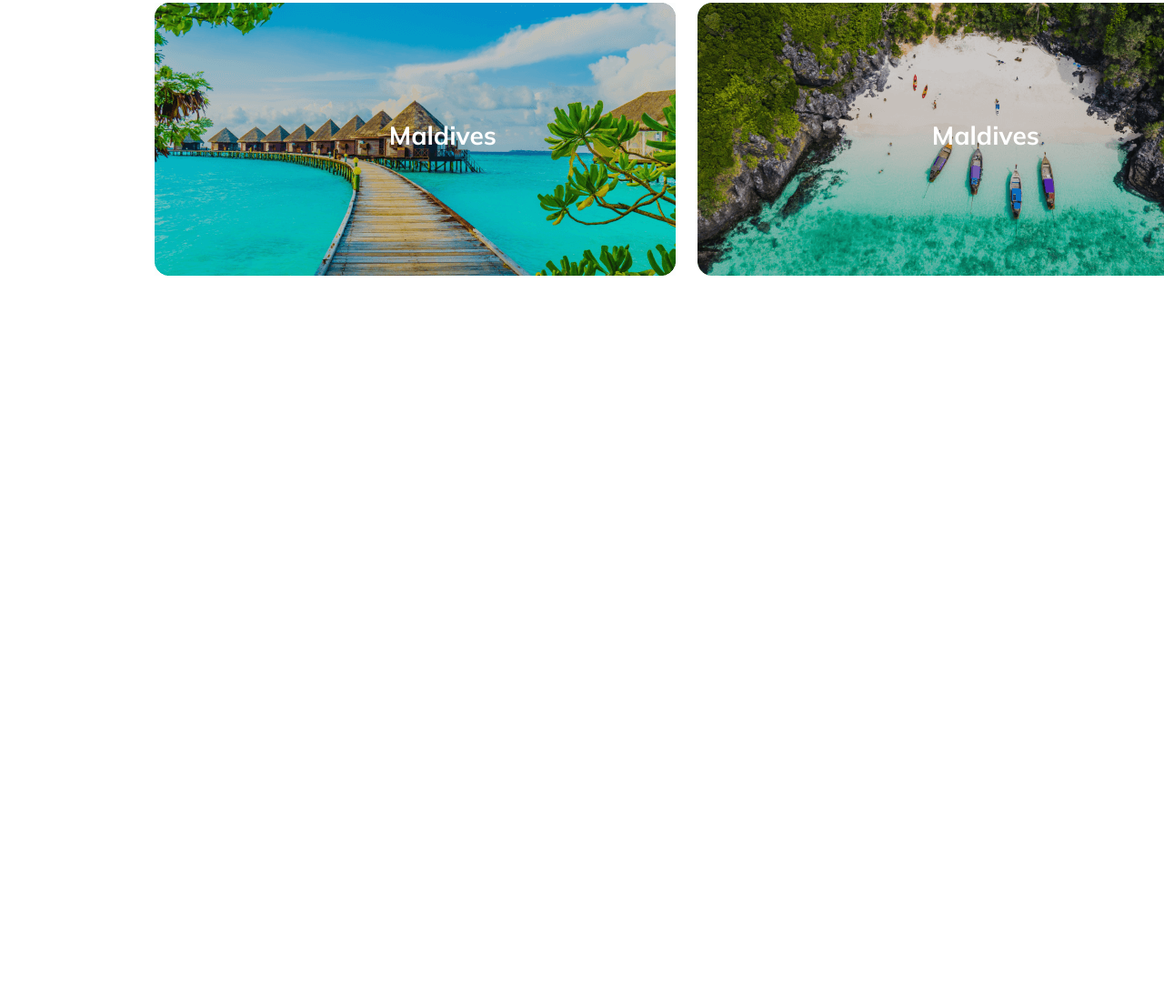
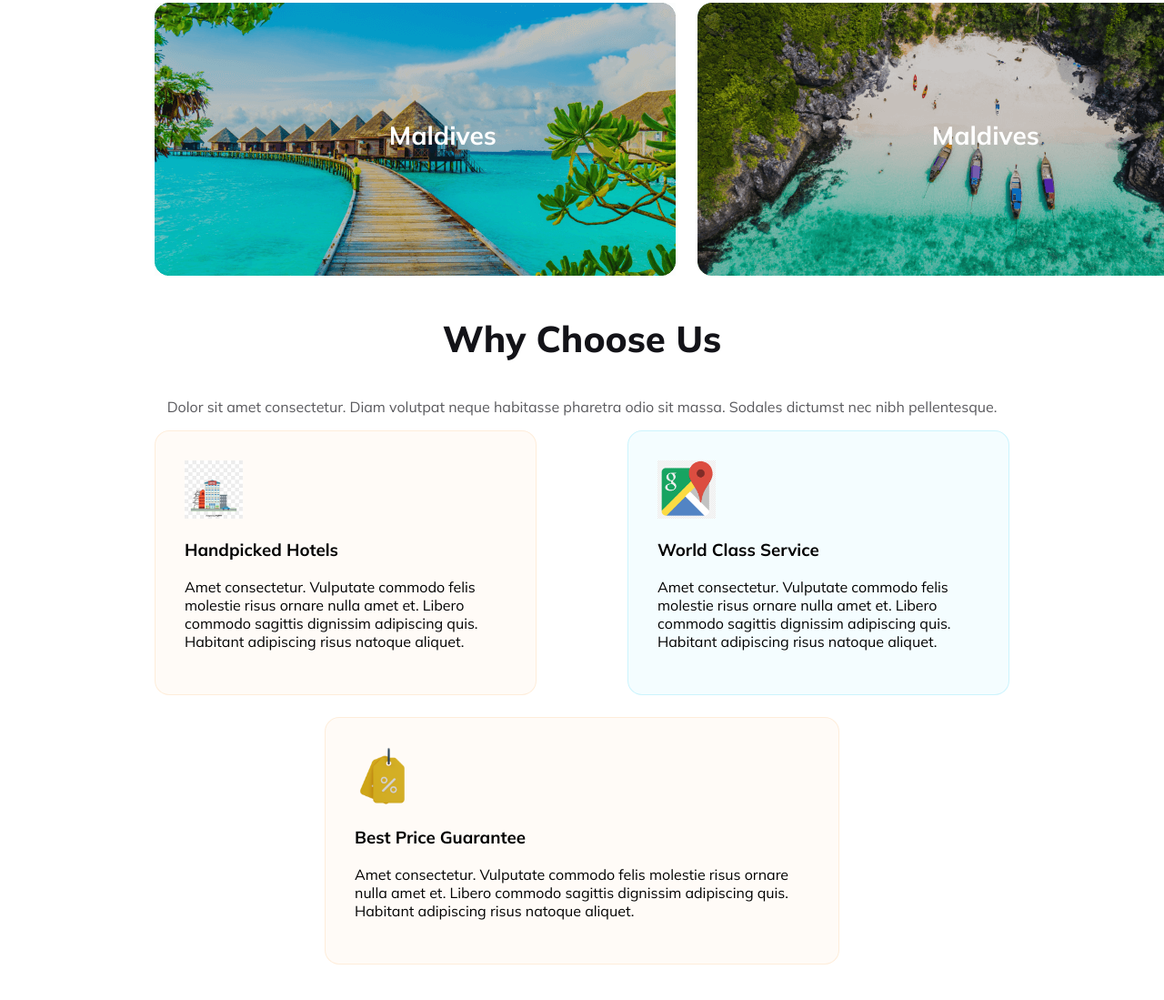
Before and after one commit to SangramBishwas/Assignment-02, a plain HTML site: page index.html in a window 1280 px wide. Shown: the part 2216-3315 px from the top of the page at 91% size. Before the commit the page ends 2573 px from the top, so only its background shows below. Drawn offline with Linux system fonts and the light colour scheme.

Commit message:
complete section four

```diff
--- a/index.html
+++ b/index.html
@@ -121,6 +121,36 @@
     </div>
     </div>
 </section>
+
+<section class="four">
+    <h3 class="section-title">
+        Why Choose Us
+    </h3>
+    <p class="description">
+        Dolor sit amet consectetur. Diam volutpat neque habitasse pharetra odio sit massa. Sodales dictumst nec nibh pellentesque.
+    </p>
+    <div class="services">
+        <div class="service-one">
+        <img src="Logos/hotel.jpg" alt="">
+        <h3 class="services-title">Handpicked Hotels</h3>
+        <p class="services-description">
+            Amet consectetur. Vulputate commodo felis molestie risus  ornare nulla amet et. Libero commodo sagittis dignissim adipiscing quis. Habitant adipiscing risus natoque aliquet.
+        </p>
+    </div>
+    <div class="service-two">
+        <img src="Logos/location.png" alt="">
+        <h3 class="services-title">World Class Service</h3>
+        <p class="services-description">Amet consectetur. Vulputate commodo felis molestie risus  ornare nulla amet et. Libero commodo sagittis dignissim adipiscing quis. Habitant adipiscing risus natoque aliquet. </p>
+    </div>
+</div>
+<div class="services">
+        <div class="service-three">
+        <img src="Logos/price-tag.webp" alt="">
+        <h3 class="services-title">Best Price Guarantee</h3>
+        <p class="services-description">Amet consectetur. Vulputate commodo felis molestie risus  ornare nulla amet et. Libero commodo sagittis dignissim adipiscing quis. Habitant adipiscing risus natoque aliquet. </p>
+    </div>
+</div>
+</section>
 </main>
 </body>
 </html>
--- a/style.css
+++ b/style.css
@@ -147,7 +147,7 @@
  .description {
      color: var(--primary-color);
      font-size: 1rem;
-     font-style: normal;
+     text-align: center;
      font-weight: 400;
      margin-top: 24px;
  }
@@ -183,6 +183,41 @@
      top: 30%;
      left: 45%;
      font-size: 1.75rem;
+ }
+
+ .services {
+     display: flex;
+     gap: 100px;
+     justify-content: space-evenly;
+     align-items: center;
+ }
+
+ .service-one {
+     border-radius: 16px;
+     border: 1px solid #fbb56333;
+     background: #fbb5630d;
+     padding: 32px;
+ }
+
+ .service-two {
+     border-radius: 16px;
+     border: 1px solid #29cef633;
+     background: #29cef60d;
+     padding: 32px;
+ }
+
+ .service-three {
+     width: 500px;
+     border-radius: 16px;
+     border: 1px solid #fbb56333;
+     background: #fbb5630d;
+     padding: 32px;
+     margin-top: 24px;
+ }
+
+ .services img {
+     width: 64px;
+     height: 64px;
  }
 
  @media screen and (max-width: 600px) {
@@ -221,6 +256,10 @@
      nav ul li {
          padding-bottom: 10px;
      }
+
+     main {
+        margin: 20px;
+    }
 
      .banner {
          width: 335px;
@@ -262,10 +301,10 @@
      }
 
 
- .img-title {
-    top: 20%;
-    left: 35%;
-}
+     .img-title {
+         top: 20%;
+         left: 35%;
+     }
 
 
      .child>img {
@@ -273,4 +312,13 @@
          height: 176px;
      }
 
+     .services {
+         flex-direction: column;
+         gap: 24px;
+     }
+
+     .service-three {
+        width: 85%;
+     }
+
  }
```
